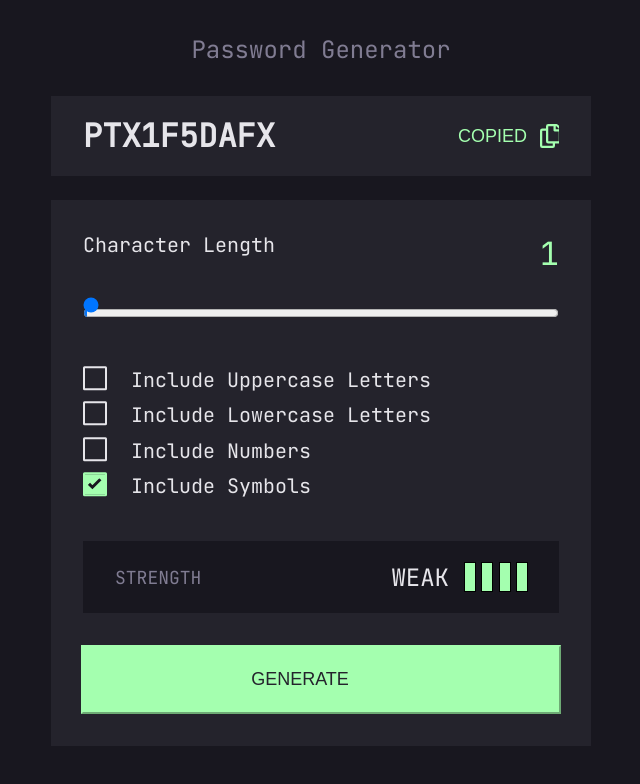
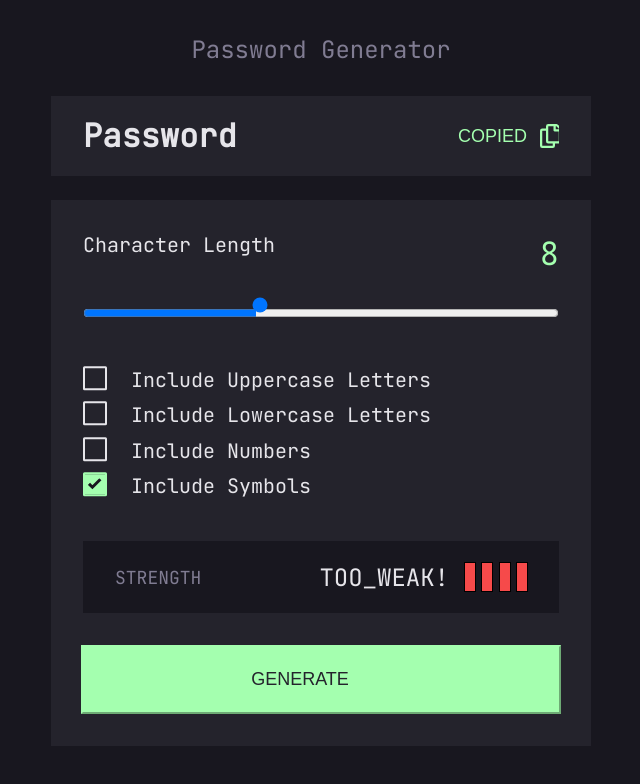
Before and after one commit to nikeshnaik/password_generator, a React (Create React App) app: page / in a window 1280 px wide. Shown: the top 784 px of the page, without its empty margins (319-959 px from the left). Built offline with nearby package versions, Linux system fonts and the light colour scheme; some icons are missing.

Commit message:
feat: generate password, stregnth update implemented

```diff
--- a/src/App.js
+++ b/src/App.js
@@ -4,6 +4,7 @@ import { useState } from "react"
 import StrengthIndicator from './components/StrengthIndicator/strengthindicator';
 import { ReactComponent as CopyButton } from './assets/images/icon-copy.svg';
 import GeneratePassword from './components/GeneratePassword/generatepassword';
+import generatePassword from './services/generatePassword';
 
 
 function App() {
@@ -16,7 +17,9 @@ function App() {
   }
 
   const [filterChecksboxes, setFilterCheckBoxes] = useState(checkboxInitState)
-  const [characterLen, setCharacterLen] = useState(1)
+  const [characterLen, setCharacterLen] = useState(8)
+  const [generatedPassword, setGeneratedPassword] = useState("Password")
+  const [strength, setStrength] = useState("TOO WEAK!")
 
   const handleCheckbox = (filterName) => {
     let prevState = { ...filterChecksboxes }
@@ -31,29 +34,35 @@ function App() {
   }
 
   const handleCopyPassword = (event) => {
-    console.log(event.target)
-    // Todo: Copy from logic not from html tree
+    navigator.clipboard.writeText(generatedPassword)
 
   }
 
   const handleGeneratePassword = (event) => {
-    console.log("Generate Password")
+
+    let param_object = { ...filterChecksboxes }
+    param_object['characterLen'] = parseInt(characterLen)
+
+    const [password, strength] = generatePassword(param_object)
+
+    setGeneratedPassword(password)
+    setStrength(strength)
+
   }
-
 
   return (
     <>
       <p className={styles.app_name}>Password Generator</p>
       <main className={styles.App}>
         <div className={styles.password_generated}>
-          <span className={styles.password}>PTx1f5DaFX</span>
+          <span className={styles.password}>{generatedPassword}</span>
           <button className={styles.copy_btn} onClick={e => handleCopyPassword(e)}>
             <span id={styles.copied}>COPIED</span>
             <CopyButton tabIndex={0} />
           </button>
         </div>
         <FilterBox filterChecksboxes={filterChecksboxes} characterLen={characterLen} handleCharacterLen={handleCharacterLen} handleCheckbox={handleCheckbox} />
-        <StrengthIndicator strength_class="strong" strength_string="WEAK" />
+        <StrengthIndicator strength={strength.replace(" ", "_")} />
         <GeneratePassword handleGeneratePassword={handleGeneratePassword} />
       </main >
     </>
--- a/src/App.module.css
+++ b/src/App.module.css
@@ -27,7 +27,6 @@
 .password {
   font-size: 3.2rem;
   color: var(--white-plae);
-  text-transform: uppercase;
   font-weight: 700;
   line-height: 4.2rem;
   font-style: normal;
--- a/src/components/StrengthIndicator/strengthindicator.jsx
+++ b/src/components/StrengthIndicator/strengthindicator.jsx
@@ -4,14 +4,14 @@ import styles from "./strengthindicator.module.css"
 function StrengthIndicator(props) {
 
     const colorWithStrengthMapping = {
-        "weak": styles.weak,
-        "too_weak": styles.too_weak,
-        "medium": styles.medium,
-        "strong": styles.strong
+        "WEAK": styles.weak,
+        "TOO_WEAK!": styles.too_weak,
+        "MEDIUM": styles.medium,
+        "STRONG": styles.strong
     }
 
     const indicatingBars = [1, 1, 1, 1].map((item, id) => {
-        return <span key={id} className={colorWithStrengthMapping[props.strength_class]}></span >
+        return <span key={id} className={colorWithStrengthMapping[props.strength]}></span >
     })
 
     return (
@@ -20,13 +20,9 @@ function StrengthIndicator(props) {
             <div className={styles.strength_indicator}>
                 <span id={styles.strength_meta}>STRENGTH</span>
                 <div className={styles.indicator}>
-                    <span>{props.strength_string}</span>
+                    <span>{props.strength}</span>
                     <div className={styles.bars}>
-                        {/* Todo Add bar_color class to based on password strength */}
-                        {/* <span className={styles.bar_color}></span>
-                    <span></span>
-                    <span></span>
-                    <span></span> */}
+
                         {indicatingBars}
                     </div>
                 </div>
--- /dev/null
+++ b/src/services/generatePassword.js
@@ -0,0 +1,53 @@
+function generatePassword(params) {
+    //  Strength Calculation
+    //  one filter -> 1 point
+    //  character len < 8 -> -1 point
+
+    const upperCase = "ABCDEFGHIJKLMNOPQRSTUVWXYZ";
+    const lowerCase = "abcdefghijklmnopqrstuvwxyz";
+    const numbers = "0123456789";
+    const symbols = "-[_]{}()<>!\"#$%&'*+,./:;=?@\\^`|~";
+
+    const filter_mapping_chars = {
+
+        "Include Uppercase Letters": upperCase,
+        "Include Lowercase Letters": lowerCase,
+        "Include Numbers": numbers,
+        "Include Symbols": symbols
+
+    }
+
+    const strength_class = {
+        0: "TOO WEAK!",
+        1: "WEAK",
+        2: "WEAK",
+        3: "MEDIUM",
+        4: "STRONG"
+    }
+
+    let acceptedChars = ""
+    let strength = 0
+
+    for (let filter in params) {
+        if (filter != "characterLen" & params[filter]) {
+            acceptedChars = acceptedChars + filter_mapping_chars[filter]
+            strength = strength + 1
+
+        }
+    }
+
+    let secret = "";
+    for (let index = 1; index <= params["characterLen"]; index++) {
+        secret = secret + acceptedChars.charAt(Math.floor(Math.random() * acceptedChars.length));
+    }
+
+    if (params.characterLen <= 8 && strength > 0) {
+        strength = strength - 1
+    }
+
+
+    return [secret, strength_class[strength]]
+}
+
+
+export default generatePassword;
```
Also changed, not shown: 1 other file (tests, documents, lock files or other folders).
